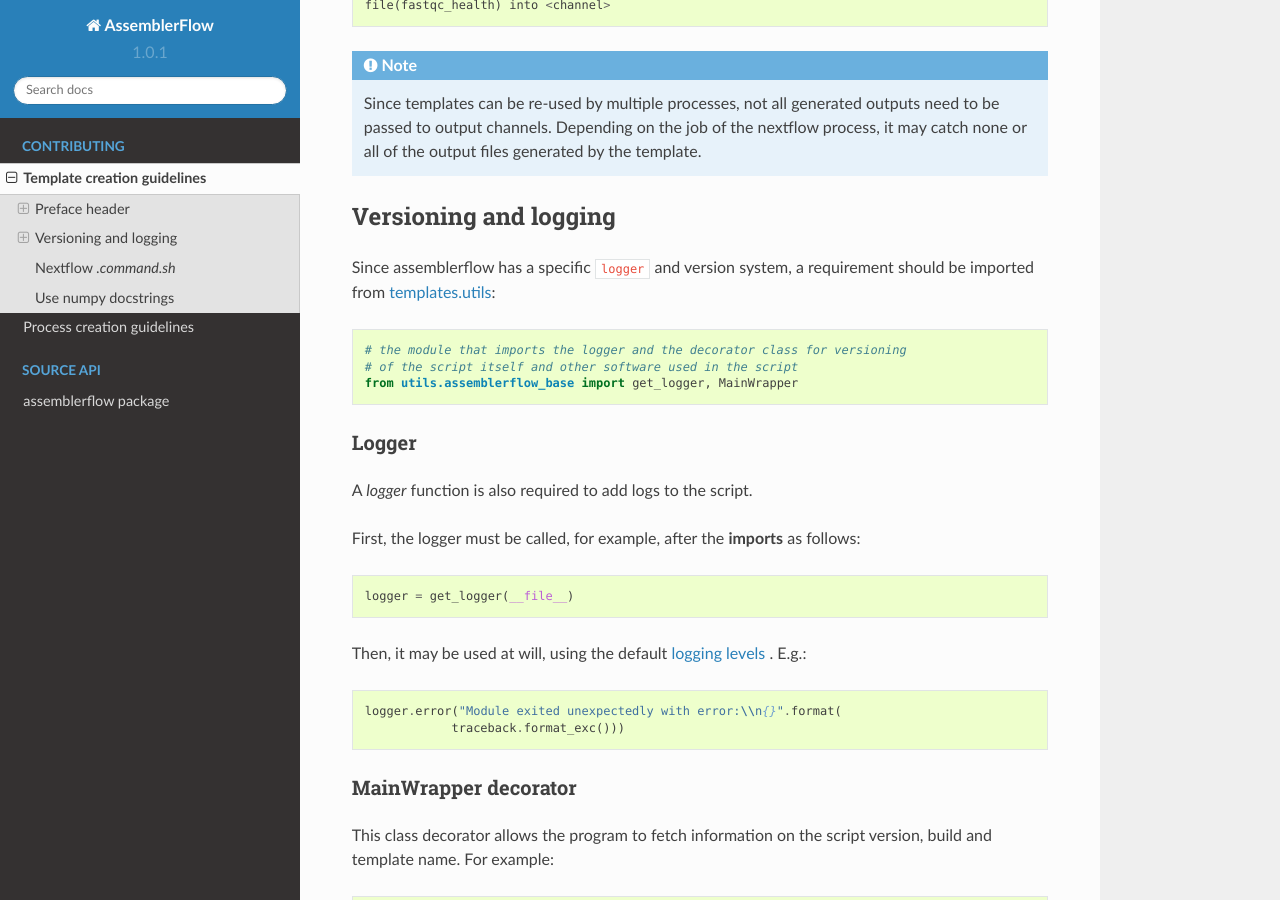
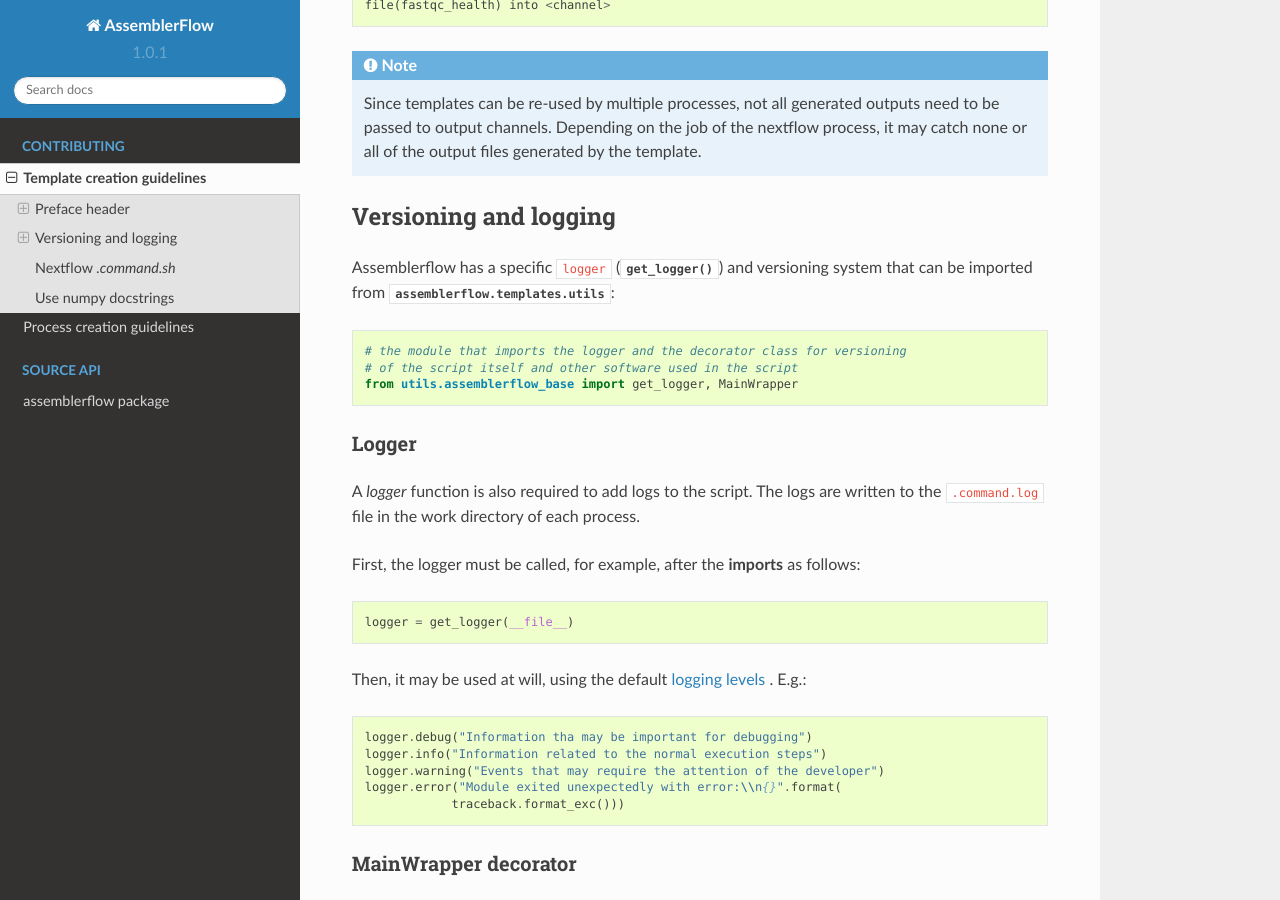
Before and after one commit to assemblerflow/flowcraft, a Sphinx documentation site: the page built from docs/create_template.rst, in a window 1280 px wide and 900 px high, scrolled down 1610 px. Built offline with Sphinx 7.4.7 and the Read the Docs theme 2.0.0, drawn with Linux system fonts in a browser that asks for light colours; pages that are not in the unit, such as notebooks, are missing from menus.

Commit message:
Added more logger information and links

```diff
--- a/docs/create_template.rst
+++ b/docs/create_template.rst
@@ -82,9 +82,10 @@
 Versioning and logging
 ----------------------
 
-Since assemblerflow has a specific ``logger`` and version system, a
-requirement should be imported from `templates.utils
-<https://github.com/ODiogoSilva/templates/tree/master/utils>`_::
+Assemblerflow has a specific ``logger``
+(:func:`~assemblerflow.templates.utils.assemblerflow_base.get_logger`) and
+versioning system that can be imported from
+:mod:`assemblerflow.templates.utils`: ::
 
     # the module that imports the logger and the decorator class for versioning
     # of the script itself and other software used in the script
@@ -95,7 +96,8 @@
 Logger
 ^^^^^^
 
-A `logger` function is also required to add logs to the script.
+A `logger` function is also required to add logs to the script. The logs
+are written to the ``.command.log`` file in the work directory of each process.
 
 First, the logger must be called, for example, after the **imports** as follows::
 
@@ -104,6 +106,9 @@
 Then, it may be used at will, using the default `logging levels
 <https://docs.python.org/3.6/library/logging.html#levels>`_ . E.g.::
 
+    logger.debug("Information tha may be important for debugging")
+    logger.info("Information related to the normal execution steps")
+    logger.warning("Events that may require the attention of the developer")
     logger.error("Module exited unexpectedly with error:\\n{}".format(
                 traceback.format_exc()))
 
```
Also changed, not shown: docs/assemblerflow.templates.rst (+7 -0 lines).
